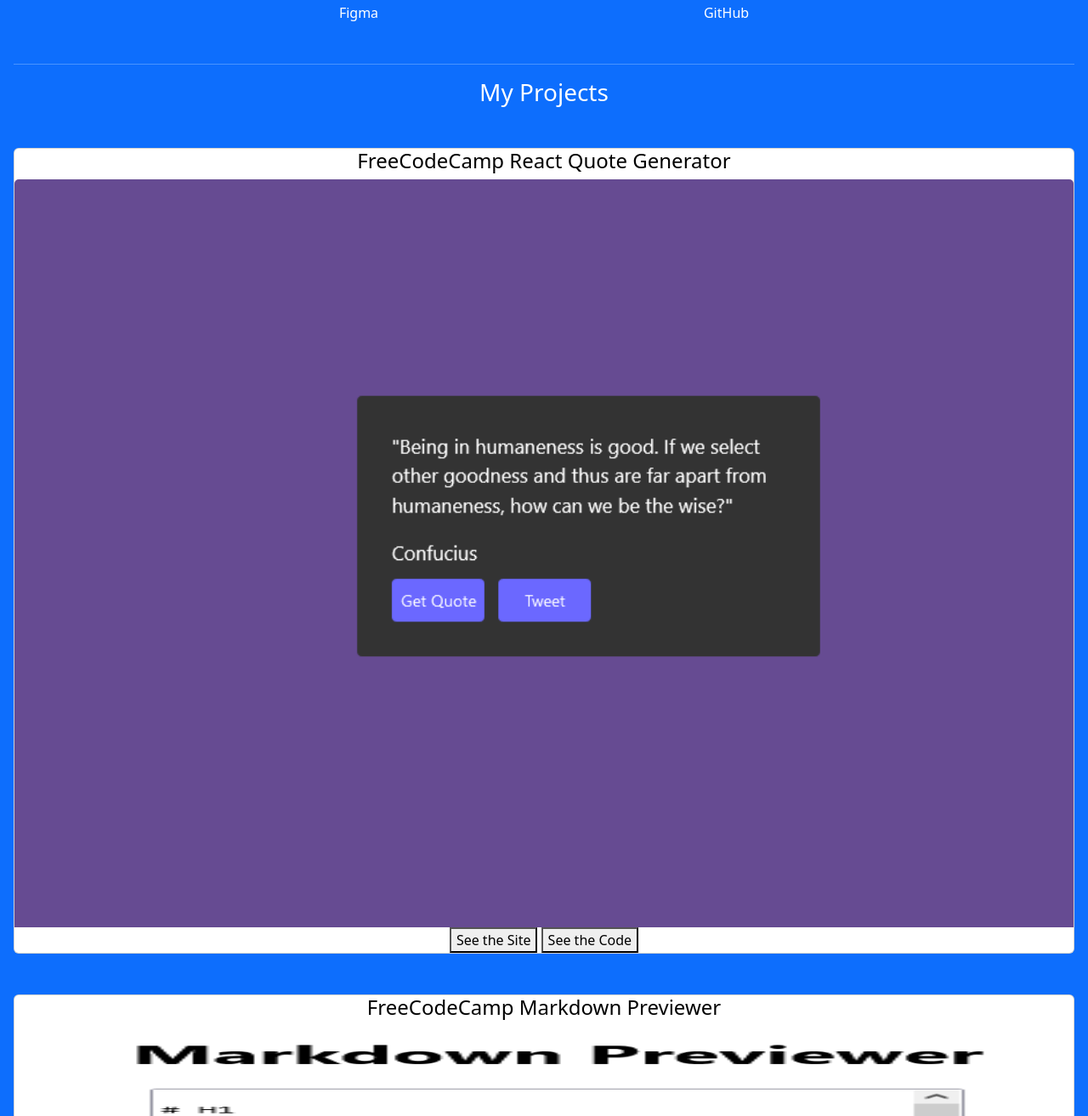
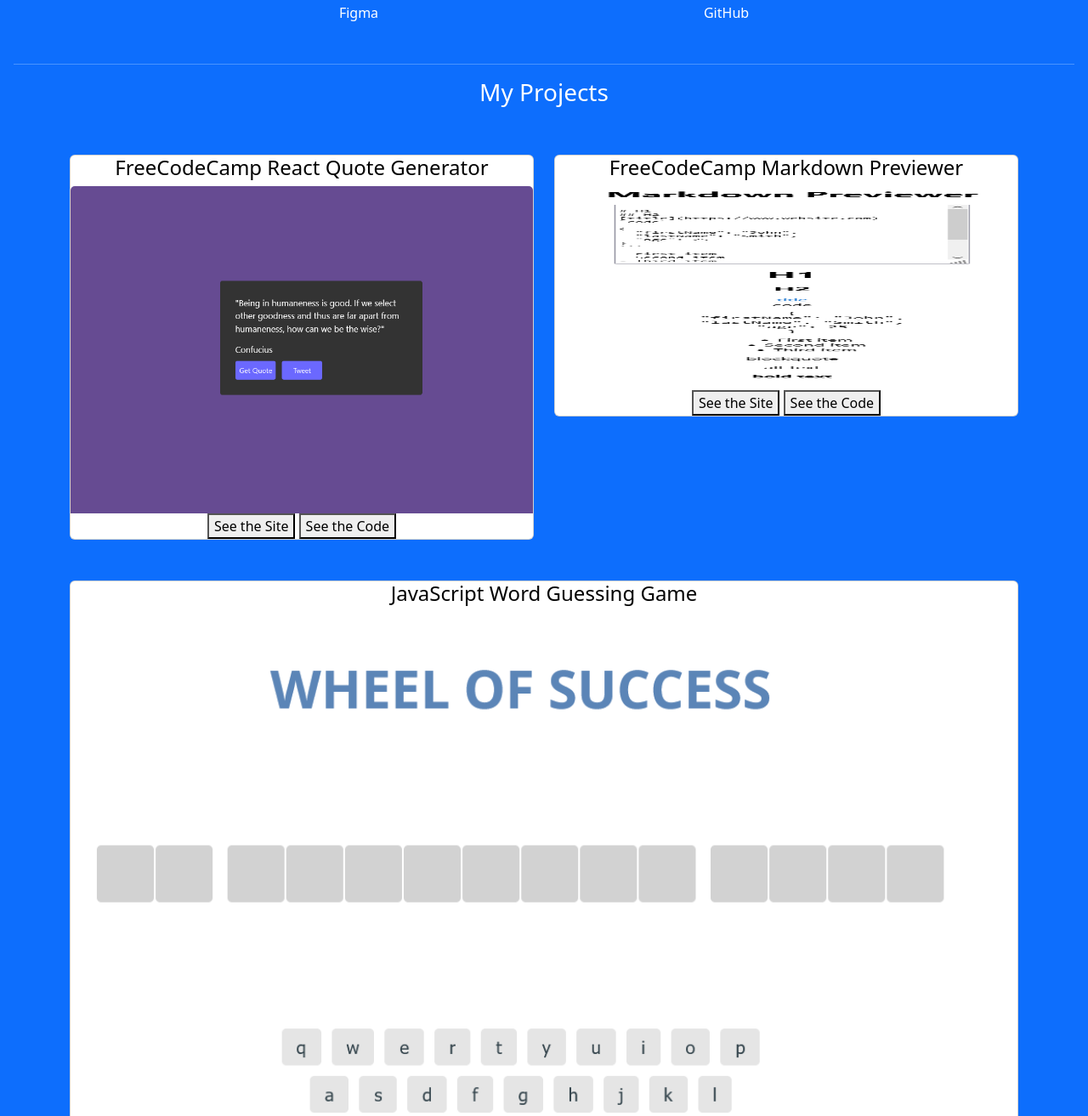
Before and after one commit to DarkPhoenixNinja92/portfolio-page, a plain HTML site: page index.html in a window 1280 px wide. Shown: the part 647-1960 px from the top of the page at 85% size. Drawn offline with nearby package versions, Linux system fonts and the light colour scheme.

Commit message:
First pass done

```diff
--- a/css/styles.css
+++ b/css/styles.css
@@ -1,5 +1,5 @@
 #markdown-card img{
-    height: 100vh;
+    height: 22vh;
 }
 
 .list-unstyled,.row-first,.row-second,.row-third,.contact-first,.contact-second {
@@ -33,3 +33,9 @@
         margin-top: 13em;
     }
 }
+
+@media (min-width: 1024px) {
+    #markdown-card img{
+        height: 30vh;
+    }
+}
--- a/index.html
+++ b/index.html
@@ -78,6 +78,9 @@
 <div class="projects">
     <hr>
     <h3 id="projects">My Projects</h3>
+    <div class="container text-center">
+        <div class="row">
+            <div class="col">
     <section class="card mt-5 text-black">
         <h4 class="card-title">FreeCodeCamp React Quote Generator</h4>
         <a href="https://darkphoenixninja92.github.io/fcc-random-quote-generator/" target="_blank"><img src="images/react-quote-generator.png" class="card-img-top"></a>
@@ -86,6 +89,8 @@
             <a href="https://github.com/DarkPhoenixNinja92/fcc-random-quote-generator/" target="_blank"><button>See the Code</button></a>
         </div>
     </section>
+</div>
+<div class="col">
     <section class="card mt-5 text-black" id="markdown-card">
         <h4 class="card-title">FreeCodeCamp Markdown Previewer</h4>
         <a href="https://darkphoenixninja92.github.io/fcc-random-quote-generator" target="_blank"><img src="images/react-markdown.png" class="card-img-top"></a>
@@ -94,6 +99,10 @@
             <a href="https://github.com/DarkPhoenixNinja92/fcc-react-markdown-previewer" target="_blank"><button>See the Code</button></a>
         </div>
     </section>
+</div>
+</div>
+<div class="row">
+    <div class="col">
     <section class="card mt-5 text-black">
         <h4 class="card-title">JavaScript Word Guessing Game</h4>
         <a href="https://darkphoenixninja92.github.io/Team-Treehouse-Unit-06-Game-Show-App/"><img src="images/game-show-js.png" class="card-img-top"></a>
@@ -102,6 +111,9 @@
             <a href="https://github.com/DarkPhoenixNinja92/Team-Treehouse-Unit-06-Game-Show-App"><button>See the Code</button></a>
         </div>
     </section>
+</div>
+</div>
+</div>
 </div>
     </main>
     <footer class="text-bg-primary p-3 text-center">
```
